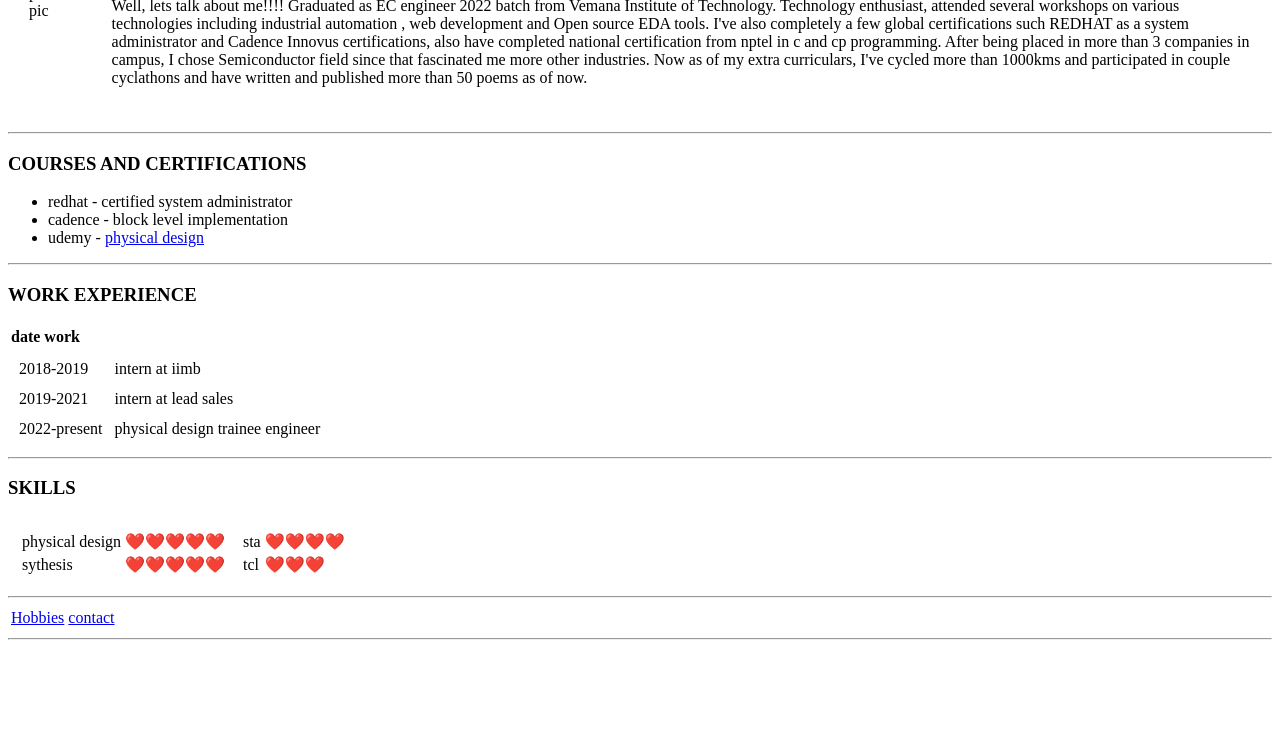
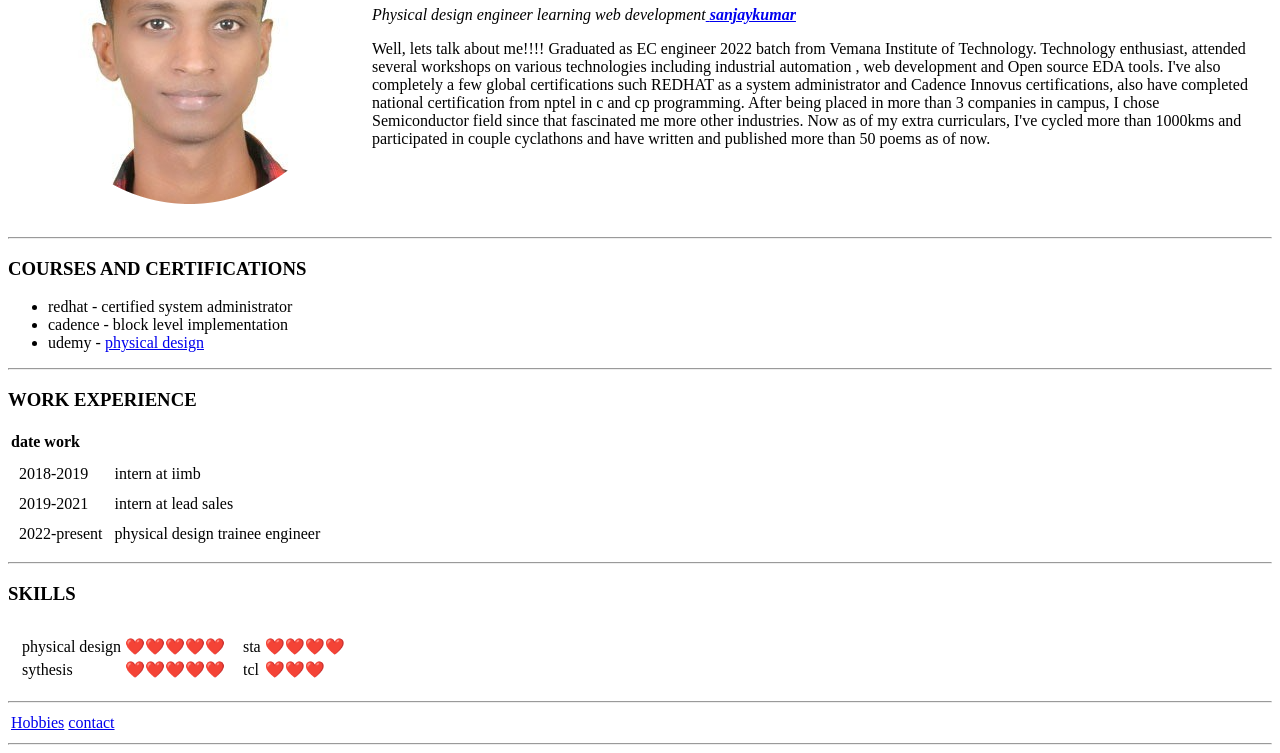
Before and after one commit to sanjayp06/cv, a plain HTML site: page index.html in a window 1280 px wide. Shown: the part 146-899 px from the top of the page. Before the commit the page ends 800 px from the top, so only its background shows below. Drawn offline with Linux system fonts and the light colour scheme.

Commit message:
Update index.html

```diff
--- a/index.html
+++ b/index.html
@@ -8,7 +8,7 @@
     <table cellspacing="20">
         <tr>
             <td>
-                <img src=".\web development\web -personal\profile-modified.png" alt="sanjay profile pic" />
+                <img src=".\profile-modified.png" alt="sanjay profile pic" />
             </td>
             <td>
                 <h1> <strong>SANJAY KUMAR </strong> </h1>
```
